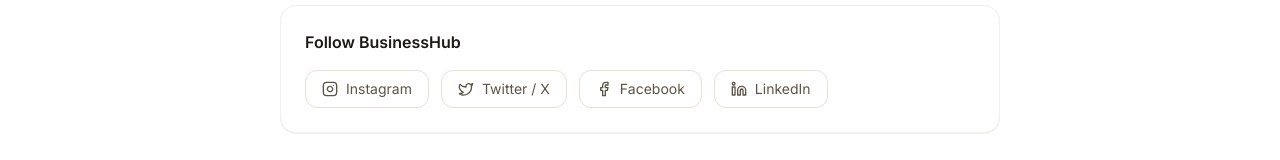
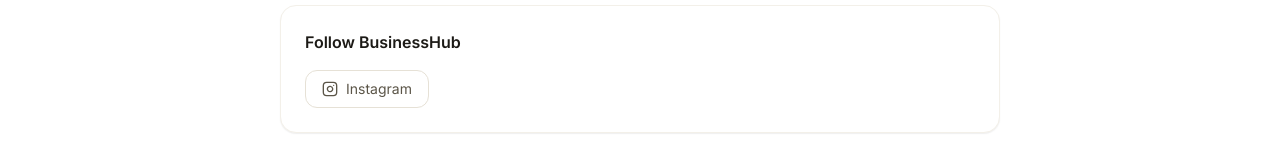
Before and after one commit to ogahdivine001-tech/BusinessHub, a React (Vite) app in the folder businesshub/client/: page /contact in a window 1280 px wide. Shown: the part 474-634 px from the top of the page. Built offline with nearby package versions, Linux system fonts and the light colour scheme; no server answers.

Commit message:
Keep only Instagram and email on the Contact page

```diff
--- a/businesshub/client/src/pages/legal/Contact.jsx
+++ b/businesshub/client/src/pages/legal/Contact.jsx
@@ -1,30 +1,11 @@
-import {
-  Mail,
-  MessageCircle,
-  Instagram,
-  Twitter,
-  Facebook,
-  Linkedin,
-} from "lucide-react";
+import { Mail, MessageCircle, Instagram } from "lucide-react";
 
-// Placeholder handles for BusinessHub's own public accounts — update these
-// to your real ones before going live.
+// BusinessHub's own public account.
 const SOCIALS = [
   {
     icon: Instagram,
     label: "Instagram",
-    href: "https://instagram.com/businesshub",
-  },
-  { icon: Twitter, label: "Twitter / X", href: "https://x.com/businesshub" },
-  {
-    icon: Facebook,
-    label: "Facebook",
-    href: "https://facebook.com/businesshub",
-  },
-  {
-    icon: Linkedin,
-    label: "LinkedIn",
-    href: "https://linkedin.com/company/businesshub",
+    href: "https://www.instagram.com/ig.businesshub/",
   },
 ];
 
```
